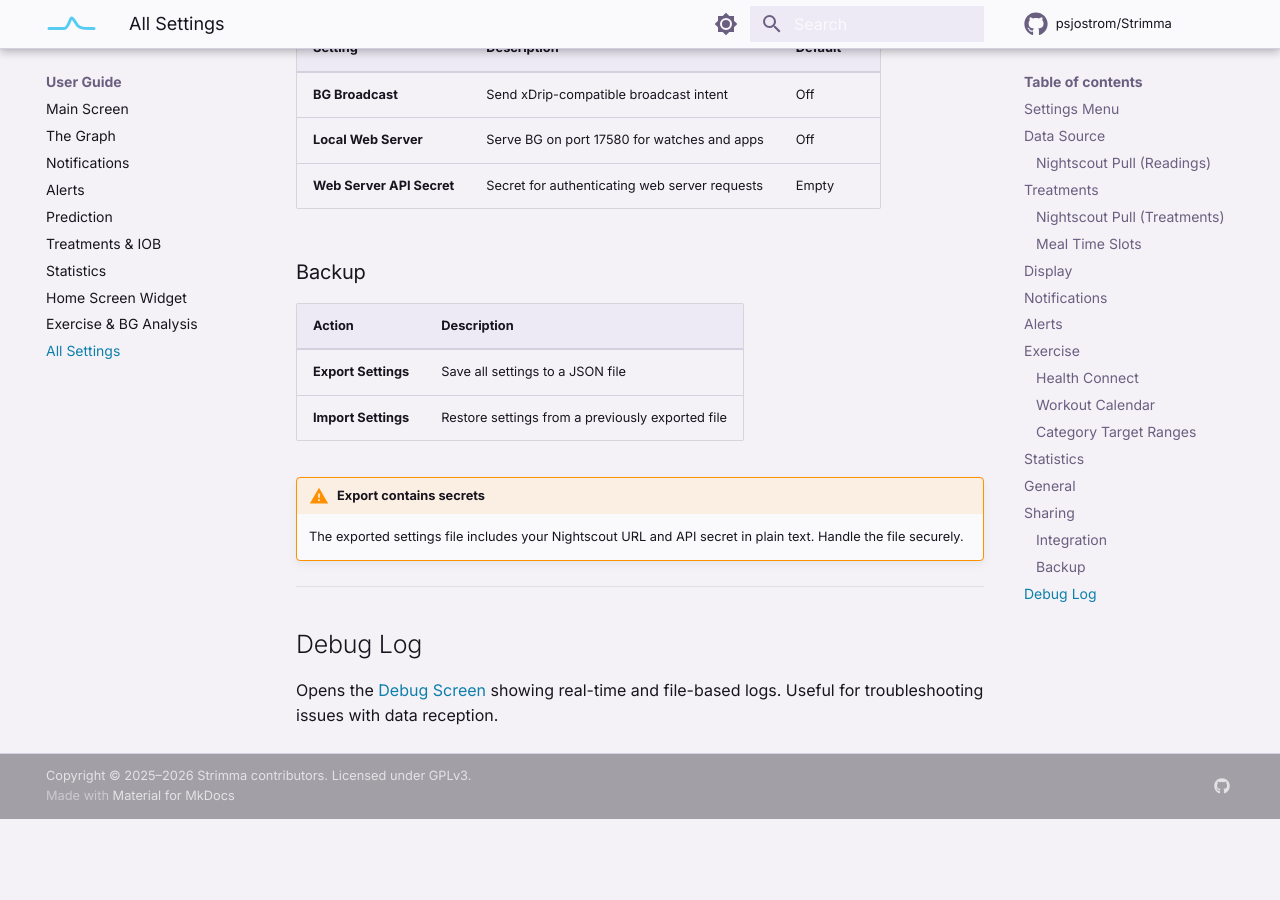
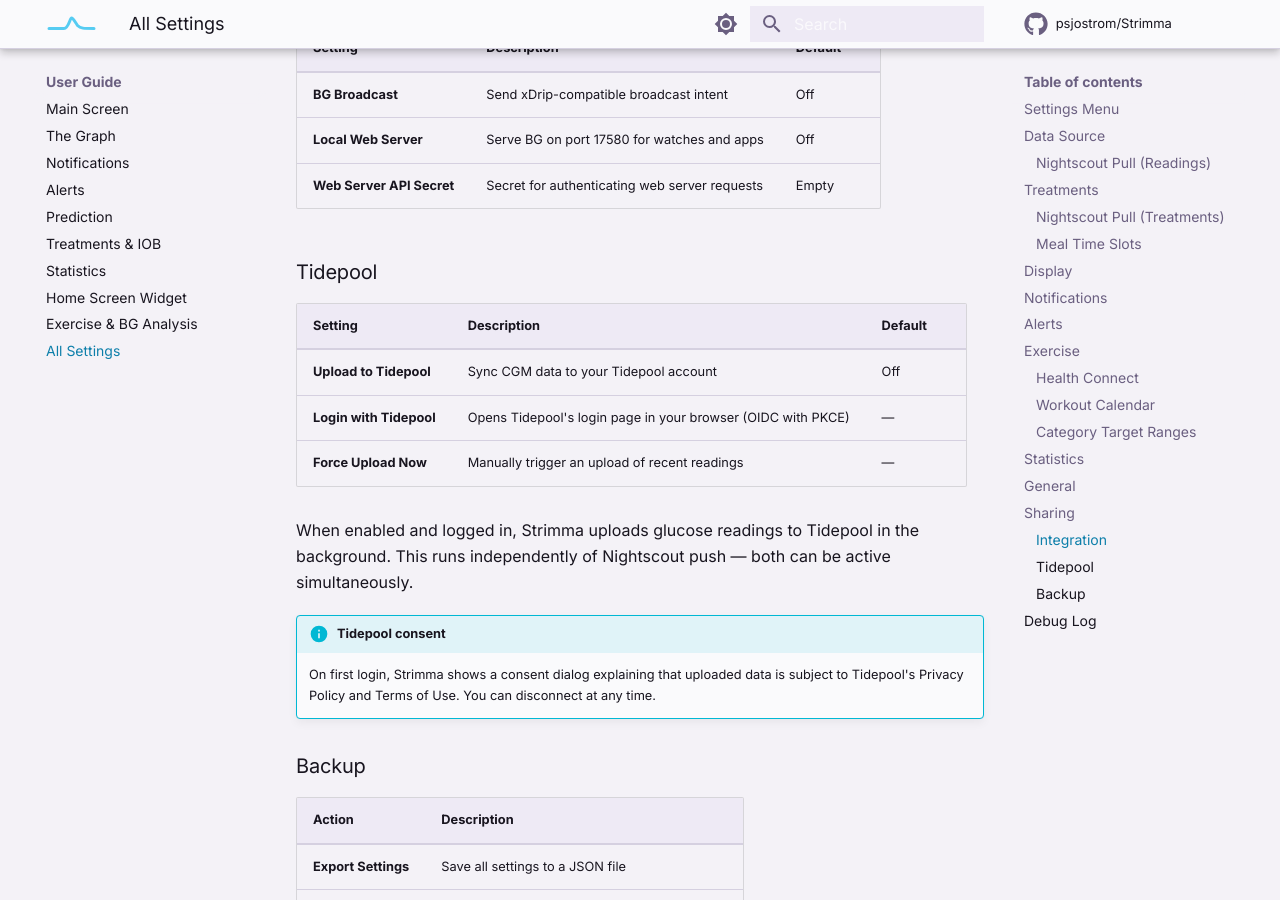
Before and after one commit to psjostrom/strimma, an MkDocs documentation site: the page built from docs/guide/settings.md, in a window 1280 px wide and 900 px high, scrolled down 6373 px. Built offline with MkDocs 1.6.1 and Material for MkDocs 9.7.7, drawn with Linux system fonts in a browser that asks for light colours; comment, search, counter and statistics services are not loaded; before the commit the page ends 7192 px from its top, so only the background shows below that.

Commit message:
Add Tidepool to README tagline and settings guide
Co-Authored-By: Claude Opus 4.6 (1M context) <noreply@anthropic.com>

```diff
--- a/docs/guide/settings.md
+++ b/docs/guide/settings.md
@@ -182,6 +182,19 @@ Integrations and backup.
 | **Local Web Server** | Serve BG on port 17580 for watches and apps | Off |
 | **Web Server API Secret** | Secret for authenticating web server requests | Empty |
 
+### Tidepool
+
+| Setting | Description | Default |
+|---------|-------------|---------|
+| **Upload to Tidepool** | Sync CGM data to your Tidepool account | Off |
+| **Login with Tidepool** | Opens Tidepool's login page in your browser (OIDC with PKCE) | — |
+| **Force Upload Now** | Manually trigger an upload of recent readings | — |
+
+When enabled and logged in, Strimma uploads glucose readings to Tidepool in the background. This runs independently of Nightscout push — both can be active simultaneously.
+
+!!! info "Tidepool consent"
+    On first login, Strimma shows a consent dialog explaining that uploaded data is subject to Tidepool's Privacy Policy and Terms of Use. You can disconnect at any time.
+
 ### Backup
 
 | Action | Description |
```
Also changed, not shown: README.md (+1 -1 lines).
